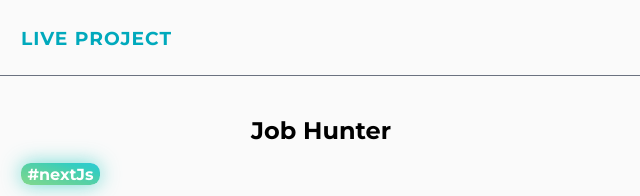
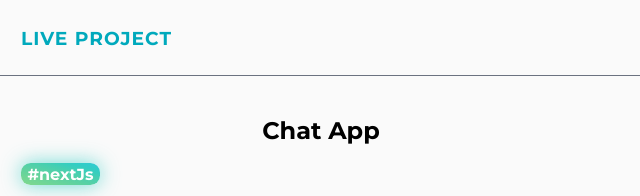
Before and after one commit to Chintan-24/project-showcase, a plain HTML site: page index.html in a window 1280 px wide. Shown: the part 5717-5913 px from the top of the page, 319-959 px from the left. Drawn offline with Linux system fonts and the light colour scheme.

```diff
--- a/index.html
+++ b/index.html
@@ -501,7 +501,7 @@
     <!-- ---------------  -->
     <section class="section project-title" data-name="next">
       <div class="container-center">
-        <h1>Job Hunter</h1>
+        <h1>Chat App</h1>
         <div class="project-tags">#nextJs</div>
 
         <p>
```
